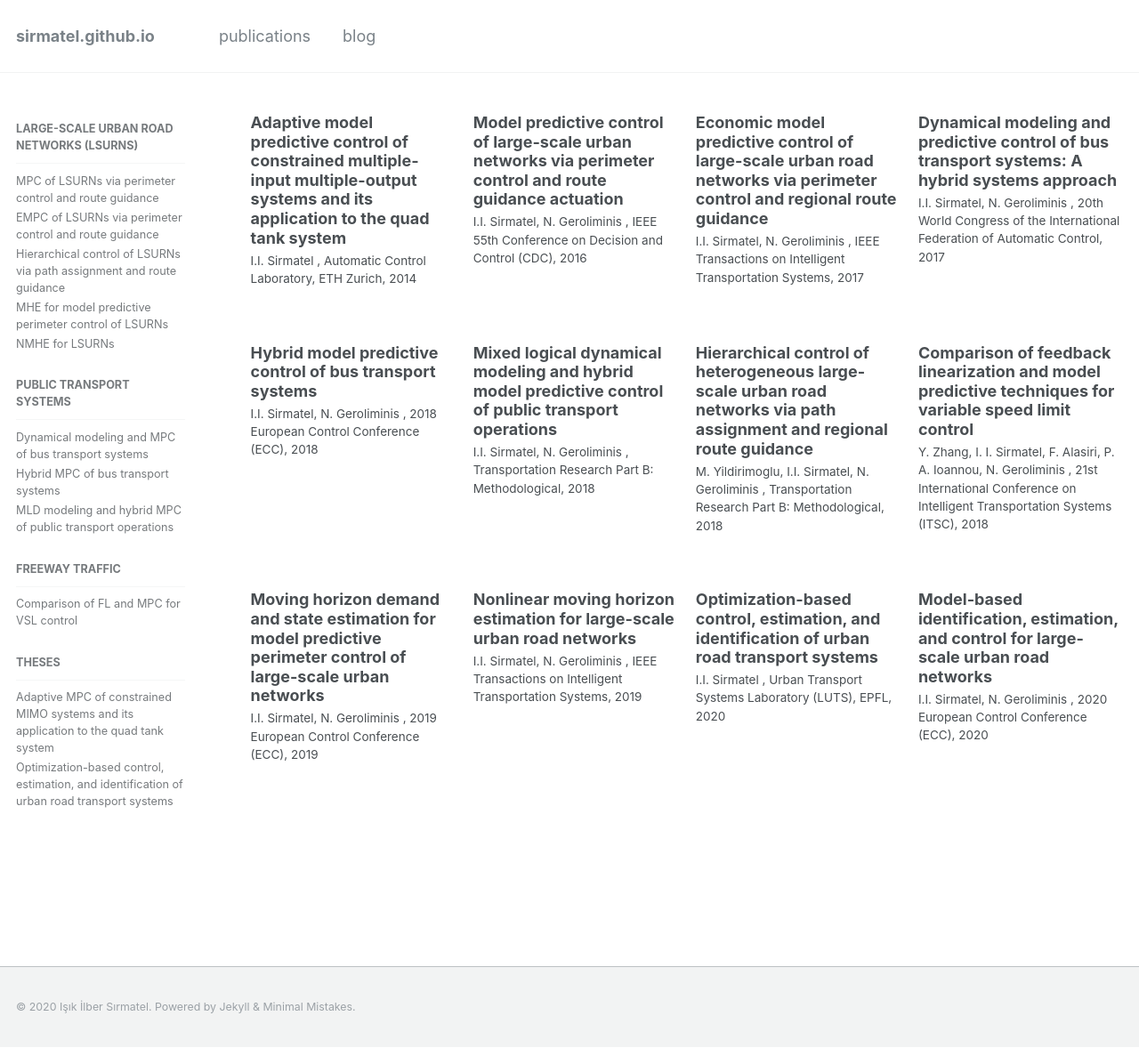
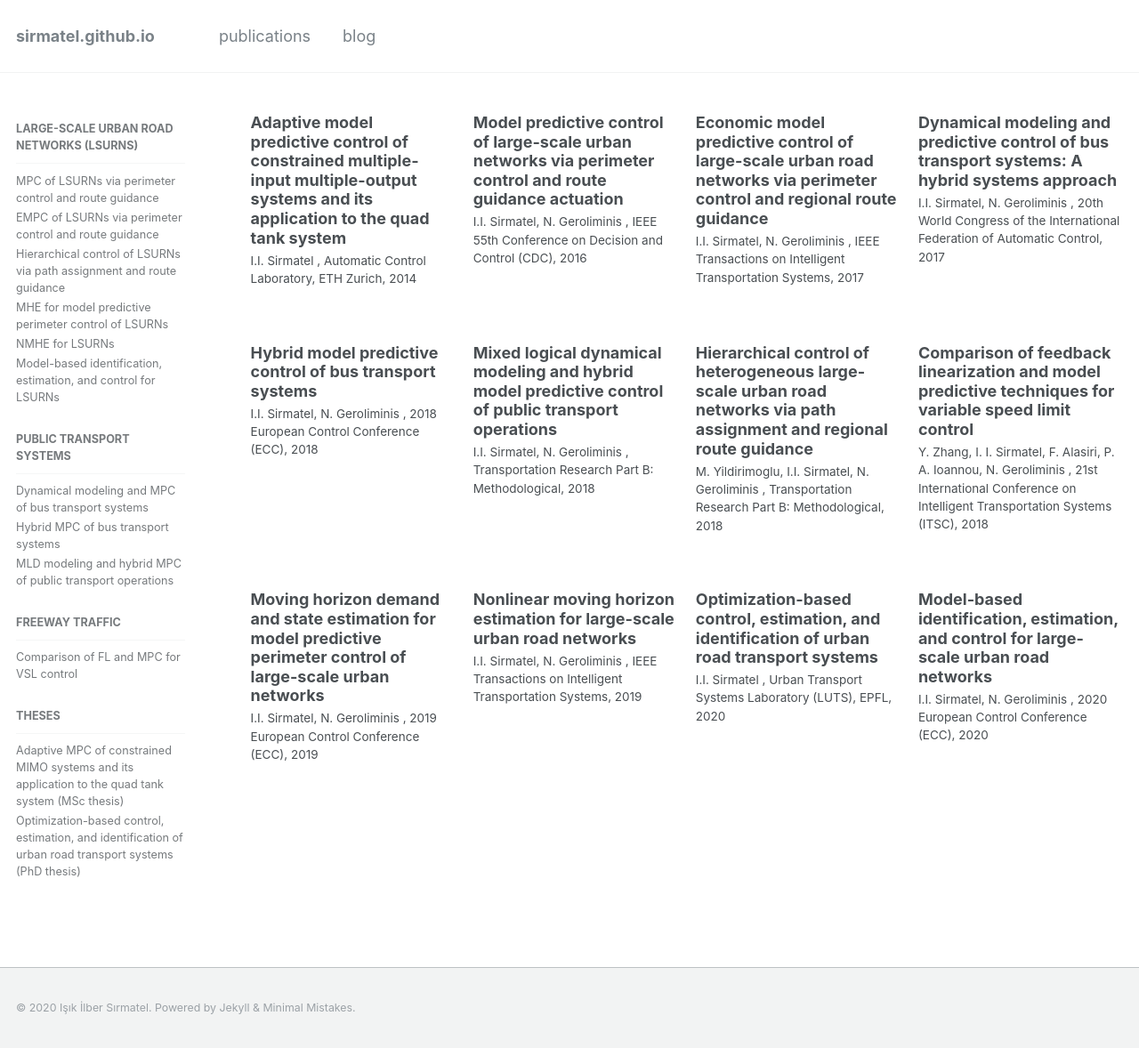
Before and after one commit to sirmatel/sirmatel.github.io, a Jekyll site: the page built from _pages/publications.md, in a window 1280 px wide and 1178 px high. Shown: the whole window at 89% size. Built offline with Jekyll 4.4.1, drawn with Linux system fonts in a browser that asks for light colours.

Commit message:
Update navigation.yml

```diff
--- a/_data/navigation.yml
+++ b/_data/navigation.yml
@@ -23,6 +23,8 @@ publications:
         url: /publications/sirmatel2019
       - title: "NMHE for LSURNs"
         url: /publications/sirmatel2019b
+      - title: "Model-based identification, estimation, and control for LSURNs"
+        url: /publications/sirmatel2020b
   - title: public transport systems
     children:
       - title: "Dynamical modeling and MPC of bus transport systems"
@@ -37,9 +39,9 @@ publications:
         url: /publications/zhang2018
   - title: theses
     children:
-      - title: "Adaptive MPC of constrained MIMO systems and its application to the quad tank system"
+      - title: "Adaptive MPC of constrained MIMO systems and its application to the quad tank system (MSc thesis)"
         url: /publications/sirmatel2014
-      - title: "Optimization-based control, estimation, and identification of urban road transport systems"
+      - title: "Optimization-based control, estimation, and identification of urban road transport systems (PhD thesis)"
         url: /publications/sirmatel2020
 
 
```
